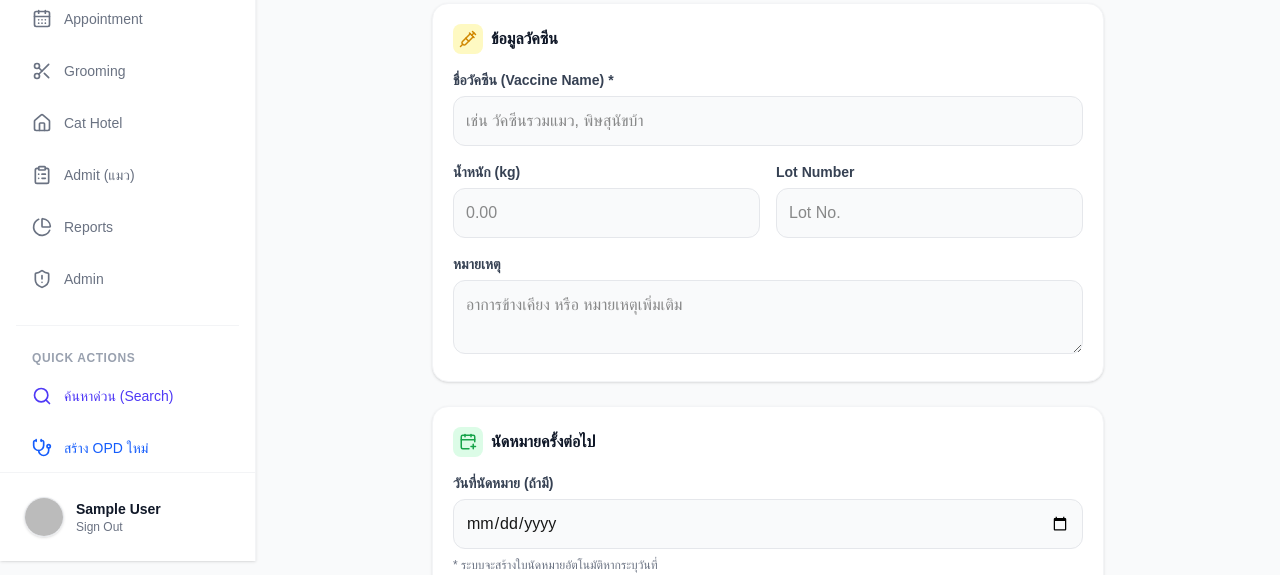
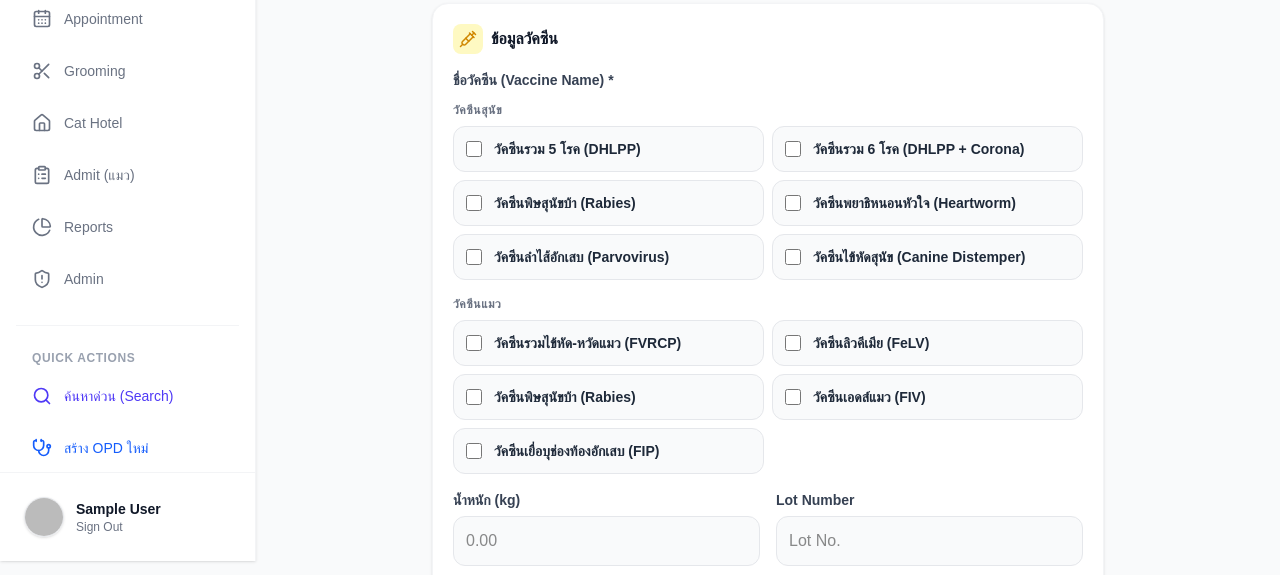
Before and after one commit to baboza/smilepet, a Next.js app: page /vaccine/new in a window 1280 px wide. Shown: the part 239-814 px from the top of the page. Built offline with nearby package versions, Linux system fonts and the light colour scheme; no server answers; the database is empty; sample sign-in values are in the browser's storage; a web font is replaced by a local one.

Commit message:
feat: Update Vaccine form to use checkboxes for dog and cat vaccines

```diff
--- a/src/app/(dashboard)/vaccine/new/page.tsx
+++ b/src/app/(dashboard)/vaccine/new/page.tsx
@@ -14,7 +14,7 @@ import { useAuth } from "@/features/auth/contexts/AuthContext";
 
 const vaccineSchema = z.object({
   petId: z.string().min(1, "กรุณาเลือกสัตว์เลี้ยง"),
-  vaccineName: z.string().min(1, "กรุณาระบุชื่อวัคซีน"),
+  vaccineNames: z.array(z.string()).min(1, "กรุณาเลือกวัคซีนอย่างน้อย 1 รายการ"),
   weight: z.string().optional(),
   lotNumber: z.string().optional(),
   notes: z.string().optional(),
@@ -22,6 +22,23 @@ const vaccineSchema = z.object({
 });
 
 type VaccineFormValues = z.infer<typeof vaccineSchema>;
+
+const DOG_VACCINES = [
+  "วัคซีนรวม 5 โรค (DHLPP)",
+  "วัคซีนรวม 6 โรค (DHLPP + Corona)",
+  "วัคซีนพิษสุนัขบ้า (Rabies)",
+  "วัคซีนพยาธิหนอนหัวใจ (Heartworm)",
+  "วัคซีนลำไส้อักเสบ (Parvovirus)",
+  "วัคซีนไข้หัดสุนัข (Canine Distemper)"
+];
+
+const CAT_VACCINES = [
+  "วัคซีนรวมไข้หัด-หวัดแมว (FVRCP)",
+  "วัคซีนลิวคีเมีย (FeLV)",
+  "วัคซีนพิษสุนัขบ้า (Rabies)",
+  "วัคซีนเอดส์แมว (FIV)",
+  "วัคซีนเยื่อบุช่องท้องอักเสบ (FIP)"
+];
 
 const fetchPetsAndOwners = async () => {
   const ownersSnap = await getDocs(collection(db, "owners"));
@@ -59,6 +76,7 @@ function VaccineFormContent() {
     resolver: zodResolver(vaccineSchema),
     defaultValues: {
       petId: initialPetId,
+      vaccineNames: [],
     }
   });
 
@@ -100,7 +118,7 @@ function VaccineFormContent() {
 
       const vaccineData = {
         petId: data.petId,
-        vaccineName: data.vaccineName,
+        vaccineName: data.vaccineNames.join(", "),
         weight: data.weight || null,
         lotNumber: data.lotNumber || null,
         notes: data.notes || null,
@@ -116,7 +134,7 @@ function VaccineFormContent() {
       if (data.nextAppointmentDate) {
         await addDoc(collection(db, "appointments"), {
           petId: data.petId,
-          type: `ฉีดวัคซีน ${data.vaccineName} เข็มถัดไป`,
+          type: `ฉีดวัคซีน ${data.vaccineNames.join(", ")} เข็มถัดไป`,
           date: data.nextAppointmentDate,
           time: "09:00", // Default time
           status: "pending",
@@ -236,14 +254,47 @@ function VaccineFormContent() {
 
             <div className="space-y-4">
               <div>
-                <label className="block text-sm font-bold text-gray-700 mb-1.5">ชื่อวัคซีน (Vaccine Name) *</label>
-                <input
-                  type="text"
-                  {...register("vaccineName")}
-                  className={`w-full p-3 border ${errors.vaccineName ? 'border-red-500' : 'border-gray-200'} rounded-xl bg-gray-50 focus:bg-white focus:outline-none focus:ring-2 focus:ring-yellow-500 transition-colors`}
-                  placeholder="เช่น วัคซีนรวมแมว, พิษสุนัขบ้า"
-                />
-                {errors.vaccineName && <p className="text-red-500 text-xs mt-1">{errors.vaccineName.message}</p>}
+                <label className="block text-sm font-bold text-gray-700 mb-3">ชื่อวัคซีน (Vaccine Name) *</label>
+
+                {(!selectedPet || selectedPet.species === "สุนัข" || selectedPet.species === "หมา") && (
+                  <div className="mb-4">
+                    <p className="text-xs font-bold text-gray-500 uppercase tracking-wider mb-2">วัคซีนสุนัข</p>
+                    <div className="grid grid-cols-1 sm:grid-cols-2 gap-2">
+                      {DOG_VACCINES.map((vac) => (
+                        <label key={vac} className="flex items-center gap-3 p-3 border border-gray-200 rounded-xl bg-gray-50 active:bg-gray-100 transition-colors cursor-pointer hover:border-yellow-300">
+                          <input
+                            type="checkbox"
+                            value={vac}
+                            {...register("vaccineNames")}
+                            className="w-4 h-4 rounded border-gray-300 text-yellow-500 focus:ring-yellow-500"
+                          />
+                          <span className="text-sm font-bold text-gray-800">{vac}</span>
+                        </label>
+                      ))}
+                    </div>
+                  </div>
+                )}
+
+                {(!selectedPet || selectedPet.species === "แมว") && (
+                  <div className="mb-2">
+                    <p className="text-xs font-bold text-gray-500 uppercase tracking-wider mb-2">วัคซีนแมว</p>
+                    <div className="grid grid-cols-1 sm:grid-cols-2 gap-2">
+                      {CAT_VACCINES.map((vac) => (
+                        <label key={vac} className="flex items-center gap-3 p-3 border border-gray-200 rounded-xl bg-gray-50 active:bg-gray-100 transition-colors cursor-pointer hover:border-yellow-300">
+                          <input
+                            type="checkbox"
+                            value={vac}
+                            {...register("vaccineNames")}
+                            className="w-4 h-4 rounded border-gray-300 text-yellow-500 focus:ring-yellow-500"
+                          />
+                          <span className="text-sm font-bold text-gray-800">{vac}</span>
+                        </label>
+                      ))}
+                    </div>
+                  </div>
+                )}
+
+                {errors.vaccineNames && <p className="text-red-500 text-xs mt-2">{errors.vaccineNames.message}</p>}
               </div>
 
               <div className="grid grid-cols-2 gap-4">
```
